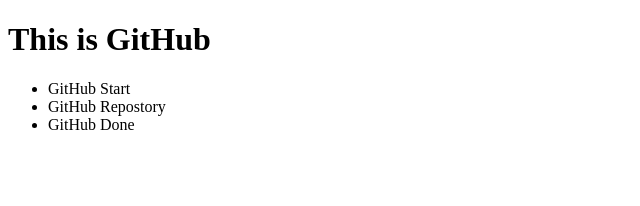
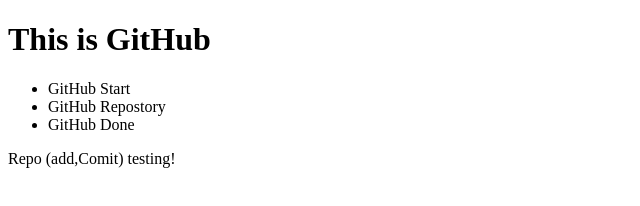
Before and after one commit to ILLalev22/ILLalev22-my-first-repo, a plain HTML site: page index.html in a window 1280 px wide. Shown: the whole page, without its empty margins (0-640 px from the left). Drawn offline with Linux system fonts and the light colour scheme.

Commit message:
Add index.html

```diff
--- a/index.html
+++ b/index.html
@@ -11,5 +11,6 @@
             <li>GitHub Repostory</li>
             <li>GitHub Done</li>
         </ul>
+        <p>Repo (add,Comit) testing!</p>
     </body>
 </html>
```
